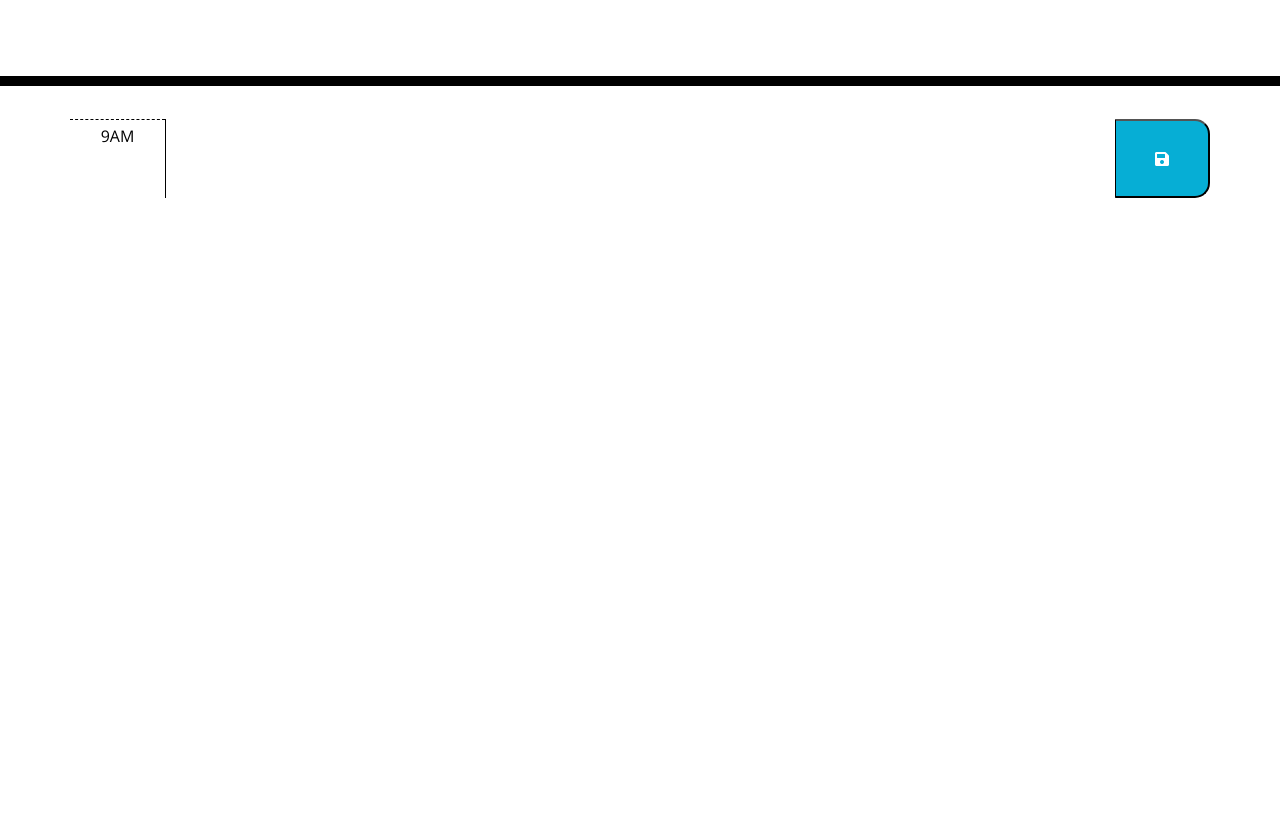
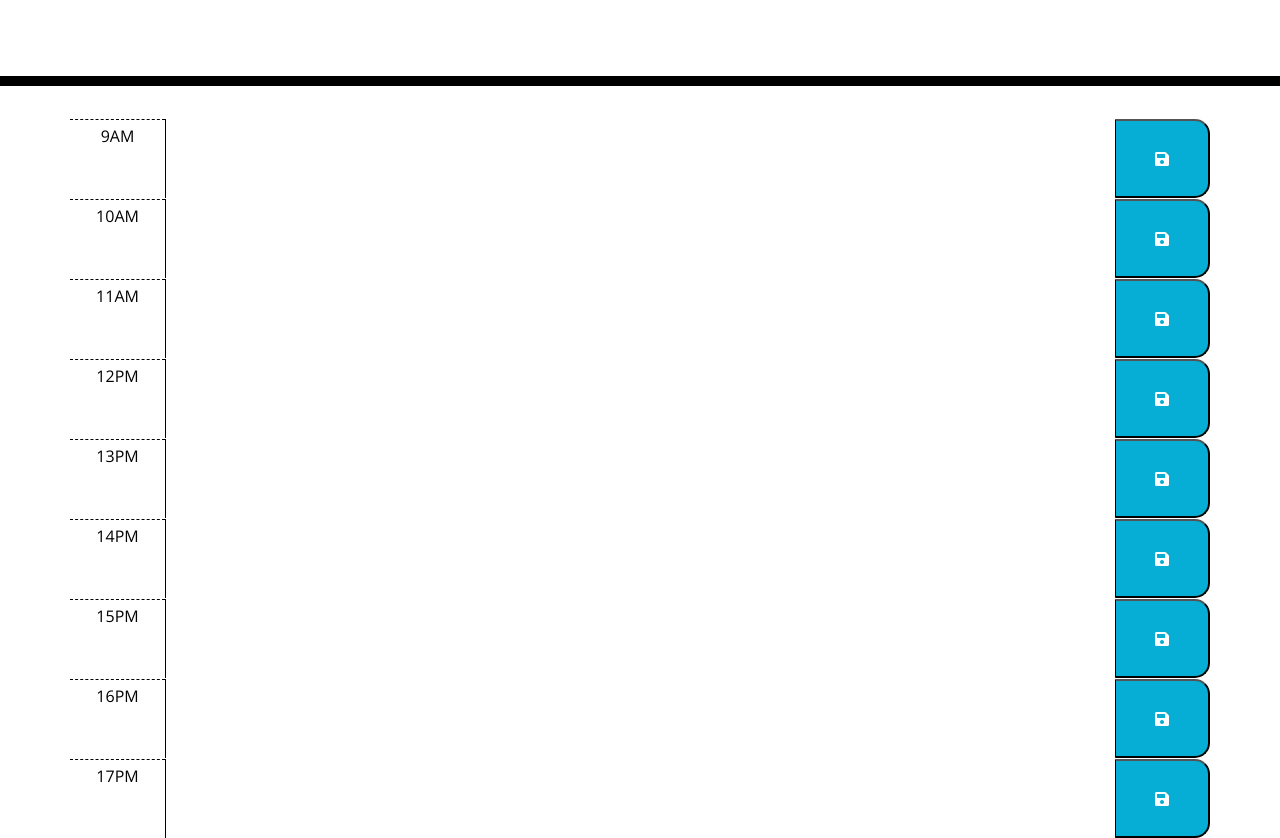
Before and after one commit to keyurmist/Work-day-scheduler, a plain HTML site: page index.html in a window 1280 px wide. Shown: the part 182-1020 px from the top of the page. Before the commit the page ends 800 px from the top, so only its background shows below. Drawn offline with nearby package versions, Linux system fonts and the light colour scheme.

Commit message:
copied same timeblock for the rest of the hours

```diff
--- a/index.html
+++ b/index.html
@@ -35,6 +35,54 @@
         <textarea class="col-10 plan"></textarea>
         <button class="col-1 saveBtn"><i class="fas fa-save"></i></button>
       </div>
+
+      <div class="row time-block" id="10">
+        <div class="col-1 hour pt-2">10AM</div>
+        <textarea class="col-10 plan"></textarea>
+        <button class="col-1 saveBtn"><i class="fas fa-save"></i></button>
+      </div>
+
+      <div class="row time-block" id="11">
+        <div class="col-1 hour pt-2">11AM</div>
+        <textarea class="col-10 plan"></textarea>
+        <button class="col-1 saveBtn"><i class="fas fa-save"></i></button>
+      </div>
+
+      <div class="row time-block" id="12">
+        <div class="col-1 hour pt-2">12PM</div>
+        <textarea class="col-10 plan"></textarea>
+        <button class="col-1 saveBtn"><i class="fas fa-save"></i></button>
+      </div>
+
+      <div class="row time-block" id="13">
+        <div class="col-1 hour pt-2">13PM</div>
+        <textarea class="col-10 plan"></textarea>
+        <button class="col-1 saveBtn"><i class="fas fa-save"></i></button>
+      </div>
+
+      <div class="row time-block" id="14">
+        <div class="col-1 hour pt-2">14PM</div>
+        <textarea class="col-10 plan"></textarea>
+        <button class="col-1 saveBtn"><i class="fas fa-save"></i></button>
+      </div>
+
+      <div class="row time-block" id="15">
+        <div class="col-1 hour pt-2">15PM</div>
+        <textarea class="col-10 plan"></textarea>
+        <button class="col-1 saveBtn"><i class="fas fa-save"></i></button>
+      </div>
+
+      <div class="row time-block" id="16">
+        <div class="col-1 hour pt-2">16PM</div>
+        <textarea class="col-10 plan"></textarea>
+        <button class="col-1 saveBtn"><i class="fas fa-save"></i></button>
+      </div>
+
+      <div class="row time-block" id="17">
+        <div class="col-1 hour pt-2">17PM</div>
+        <textarea class="col-10 plan"></textarea>
+        <button class="col-1 saveBtn"><i class="fas fa-save"></i></button>
+      </div>
     </div>
 
     <script src="https://cdnjs.cloudflare.com/ajax/libs/jquery/3.2.1/jquery.min.js"></script>
```
